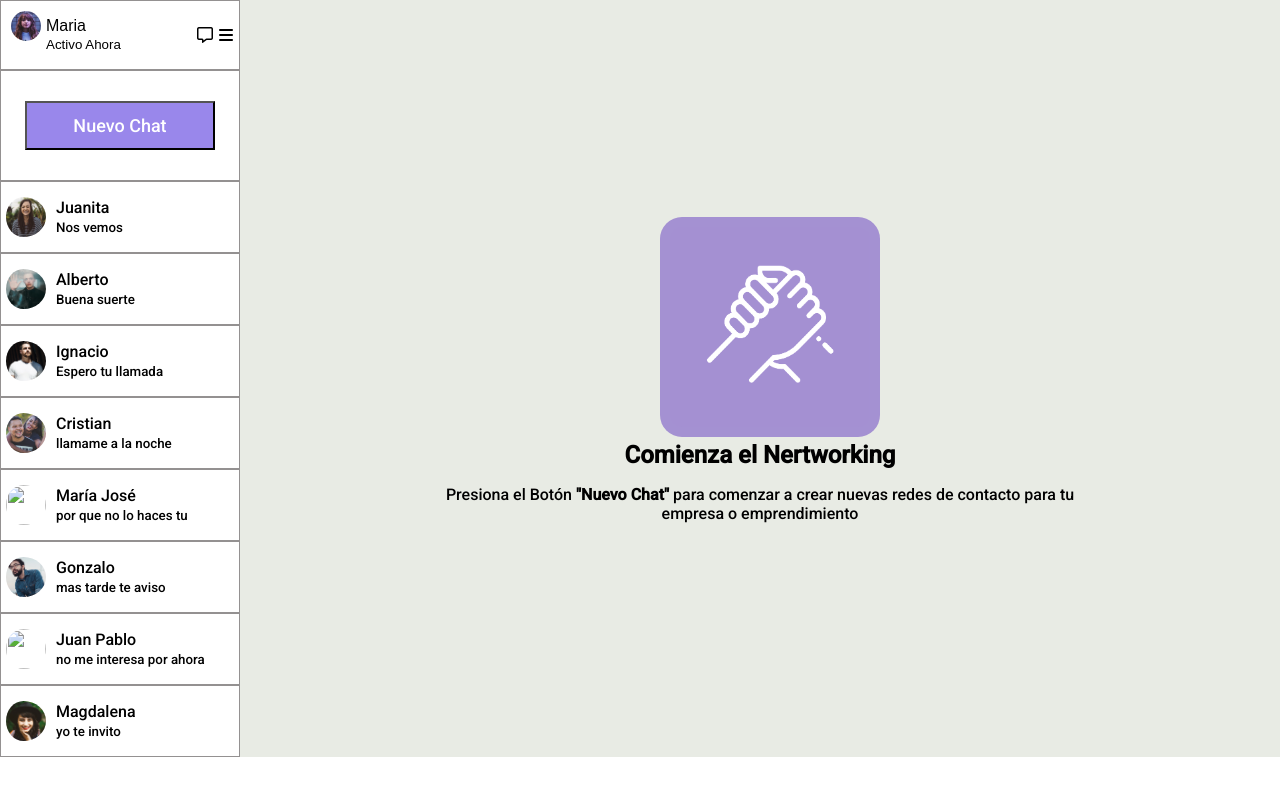
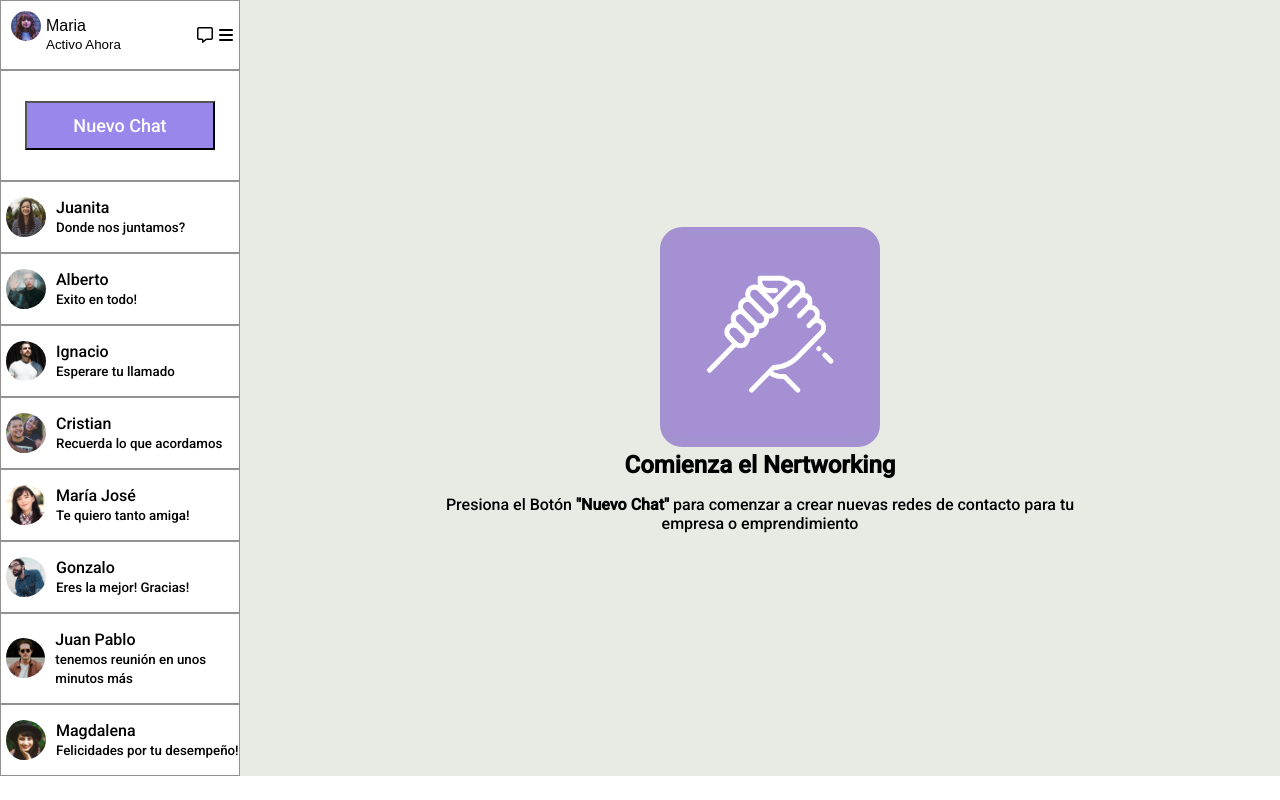
Before and after one commit to clau2014/sistema_de_mensajeria, a plain HTML site: page index.html in a window 1280 px wide. Drawn offline with Linux system fonts and the light colour scheme.

Commit message:
adaptacion de imagenes

```diff
--- a/index.html
+++ b/index.html
@@ -8,7 +8,7 @@
 <link rel="preconnect" href="https://fonts.gstatic.com" crossorigin>
 <link href="https://fonts.googleapis.com/css2?family=Roboto:ital,wght@0,300;0,500;1,300&display=swap" rel="stylesheet">
     <link rel="stylesheet" href="./assets/css/style.css">
-    <title>Document</title>
+    <title>Sistema de mansajeria</title>
 </head>
 <body>
     <div style="display: flex;">
@@ -36,56 +36,56 @@
                     <img src="./assets/img/Juanita.jpg" alt="">
                     <ul>
                         <li>Juanita</li>
-                        <li><small>Nos vemos</small></li>
+                        <li><small>Donde nos juntamos?</small></li>
                     </ul>
                 </div>
                 <div class="foto">
                     <img src="./assets/img/Alberto.jpg" alt="">
                     <ul>
                         <li>Alberto</li>
-                        <li><small>Buena suerte</small></li>
+                        <li><small>Exito en todo!</small></li>
                     </ul>
                 </div>
                 <div class="foto">
                     <img src="./assets/img/Ignacio.jpg" alt="">
                     <ul>
                         <li>Ignacio</li>
-                        <li><small>Espero tu llamada</small></li>
+                        <li><small>Esperare tu llamado</small></li>
                     </ul>
                 </div>
                 <div class="foto">
                     <img src="./assets/img/Cristian.jpg" alt="">
                     <ul>
                         <li>Cristian</li>
-                        <li><small>llamame a la noche</small></li>
+                        <li><small>Recuerda lo que acordamos</small></li>
                     </ul>
                 </div>
                 <div class="foto">
-                    <img src="./assets/img/Maria-Jose.jpg" alt="">
+                    <img src="./assets/img/Maria Jose.jpg" alt="">
                     <ul>
                         <li>María José</li>
-                        <li><small>por que no lo haces tu</small></li>
+                        <li><small>Te quiero tanto amiga!</small></li>
                     </ul>
                 </div>
                 <div class="foto">
                     <img src="./assets/img/Gonzalo.jpg" alt="">
                     <ul>
                         <li>Gonzalo</li>
-                        <li><small>mas tarde te aviso</small></li>
+                        <li><small>Eres la mejor! Gracias!</small></li>
                     </ul>
                 </div>
                 <div class="foto">
-                    <img src="./assets/img/Juan-Pablo.jpg" alt="">
+                    <img src="./assets/img/Juan Pablo.jpg" alt="">
                     <ul>
                         <li>Juan Pablo</li>
-                        <li><small>no me interesa por ahora</small></li>
+                        <li><small>tenemos reunión en unos minutos más</small></li>
                     </ul>
                 </div>
                 <div class="foto">
                     <img src="./assets/img/Magdalena.jpg" alt="">
                     <ul>
                         <li>Magdalena</li>
-                        <li><small>yo te invito</small></li>
+                        <li><small>Felicidades por tu desempeño!</small></li>
                     </ul>
                 </div>
             </div>
```
